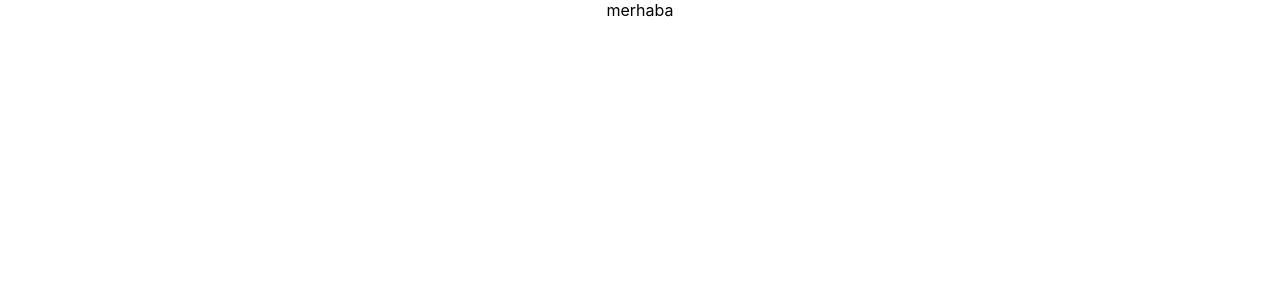
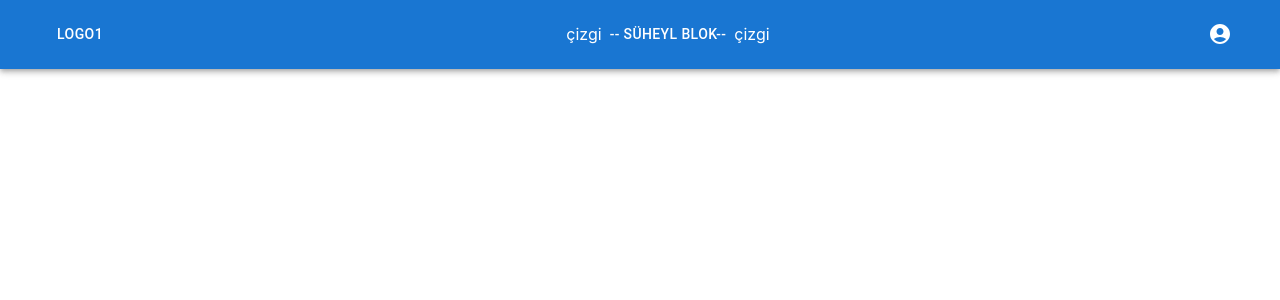
Before and after one commit to suheyl-yazici/react_fireBlog_App, a React (Create React App) app: page / in a window 1280 px wide. Shown: the top 300 px of the page. Built offline with nearby package versions, Linux system fonts and the light colour scheme.

Commit message:
Navbar tamamlandı

```diff
--- a/package.json
+++ b/package.json
@@ -3,6 +3,10 @@
   "version": "0.1.0",
   "private": true,
   "dependencies": {
+    "@emotion/react": "^11.9.0",
+    "@emotion/styled": "^11.8.1",
+    "@mui/icons-material": "^5.6.2",
+    "@mui/material": "^5.6.2",
     "@testing-library/jest-dom": "^5.16.4",
     "@testing-library/react": "^13.1.1",
     "@testing-library/user-event": "^13.5.0",
--- a/src/App.js
+++ b/src/App.js
@@ -1,10 +1,10 @@
-
 import './App.css';
+import Navbar from "./components/Navbar";
 
 function App() {
   return (
     <div className="App">
-merhaba
+      <Navbar />
     </div>
   );
 }
--- /dev/null
+++ b/src/components/Navbar.js
@@ -0,0 +1,95 @@
+import * as React from "react";
+import Menu from "@mui/material/Menu";
+import {
+  Button,
+  Tooltip,
+  Typography,
+  IconButton,
+  Box,
+  AppBar,
+  Toolbar,
+  MenuItem,
+  Container,
+} from "@mui/material";
+import AccountCircle from "@mui/icons-material/AccountCircle";
+
+
+
+const Navbar = () => {
+  const [anchorElUser, setAnchorElUser] = React.useState(null);
+
+  const handleOpenUserMenu = (event) => {
+    setAnchorElUser(event.currentTarget);
+  };
+
+  const handleCloseUserMenu = () => {
+    setAnchorElUser(null);
+  };
+
+  return (
+    <AppBar position="static">
+      <Container maxWidth="xl">
+        <Toolbar style={{ justifyContent: "space-between" }}>
+          <Typography
+            variant="h6"
+            noWrap
+            component="div"
+            sx={{ mr: 2, display: { md: "flex" } }}
+          >
+            <Button sx={{ my: 2, color: "white", display: "block" }}>
+              Logo1
+            </Button>
+          </Typography>
+
+          <Box
+            sx={{ flexGrow: 1, display: { xs: "none", md: "flex" } }}
+            style={{ justifyContent: "center", alignItems: "center" }}
+          >
+            <div>çizgi</div>
+            <Button sx={{ my: 2, color: "white", display: "block" }}>
+              -- SüheyL Blok--
+            </Button>
+            <div>çizgi</div>
+          </Box>
+
+          <Box sx={{ flexGrow: 0 }}>
+            <Tooltip title="Open settings">
+              <IconButton
+                onClick={handleOpenUserMenu}
+                sx={{ p: 0 }}
+                size="large"
+              >
+                <AccountCircle style={{ color: "white" }} />
+              </IconButton>
+            </Tooltip>
+            <Menu
+              sx={{ mt: "45px" }}
+              id="menu-appbar"
+              anchorEl={anchorElUser}
+              anchorOrigin={{
+                vertical: "top",
+                horizontal: "right",
+              }}
+              keepMounted
+              transformOrigin={{
+                vertical: "top",
+                horizontal: "right",
+              }}
+              open={Boolean(anchorElUser)}
+              onClose={handleCloseUserMenu}
+            >
+              <MenuItem>
+                <Typography textAlign="center">Login</Typography>
+              </MenuItem>
+              <MenuItem>
+                <Typography textAlign="center">Register</Typography>
+              </MenuItem>
+            </Menu>
+          </Box>
+        </Toolbar>
+      </Container>
+    </AppBar>
+  );
+};
+
+export default Navbar;
```
Also changed, not shown: src/pages/Dashboard.js (added, +9 -0 lines), src/pages/Login.js (added, +9 -0 lines), src/pages/Register.js (added, +9 -0 lines), src/App.css (line endings or trailing spaces), src/router/AppRouter.js (added), src/router/PrivateRouter.js (added), 1 other file (tests, documents, lock files or other folders).
